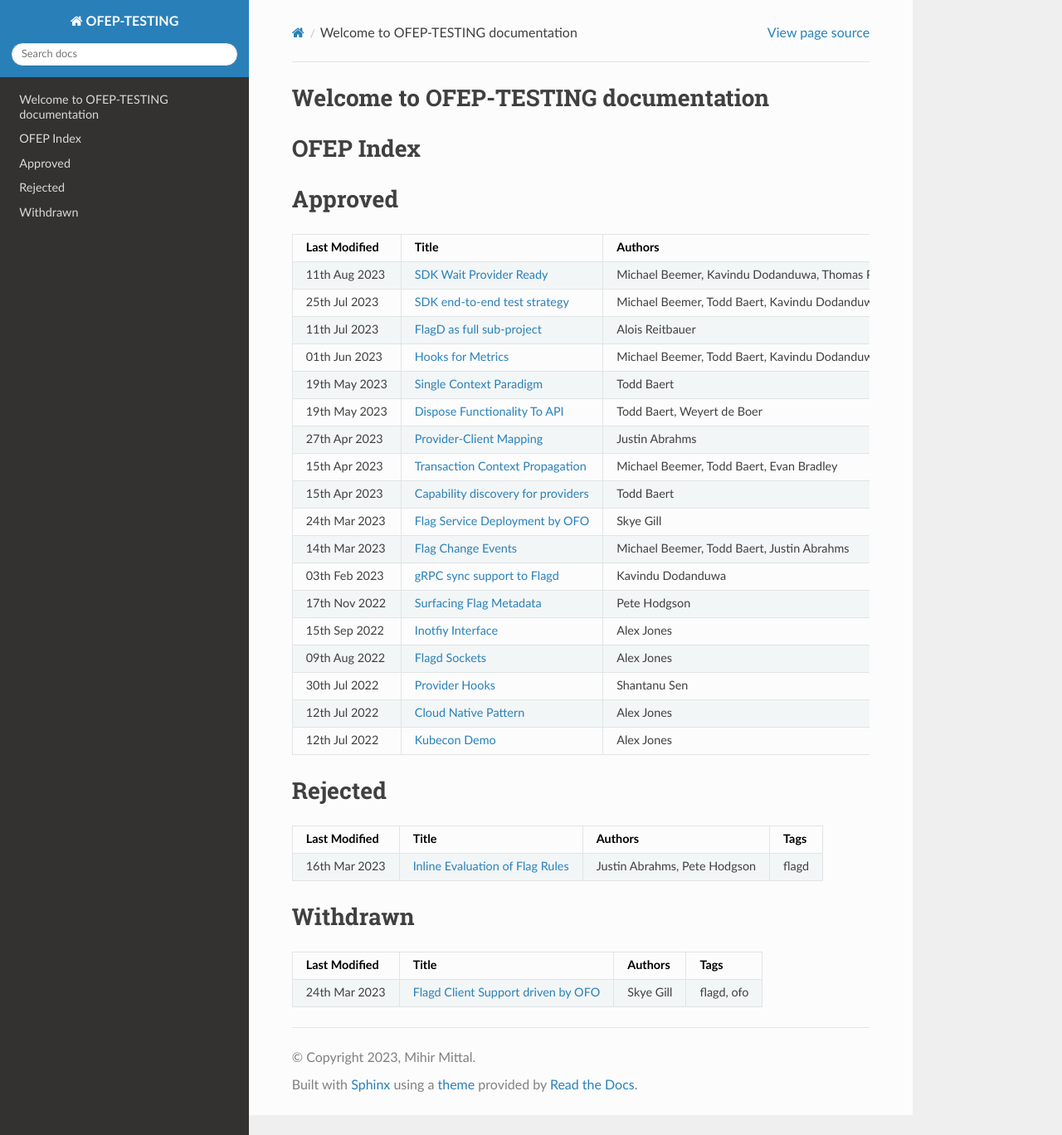
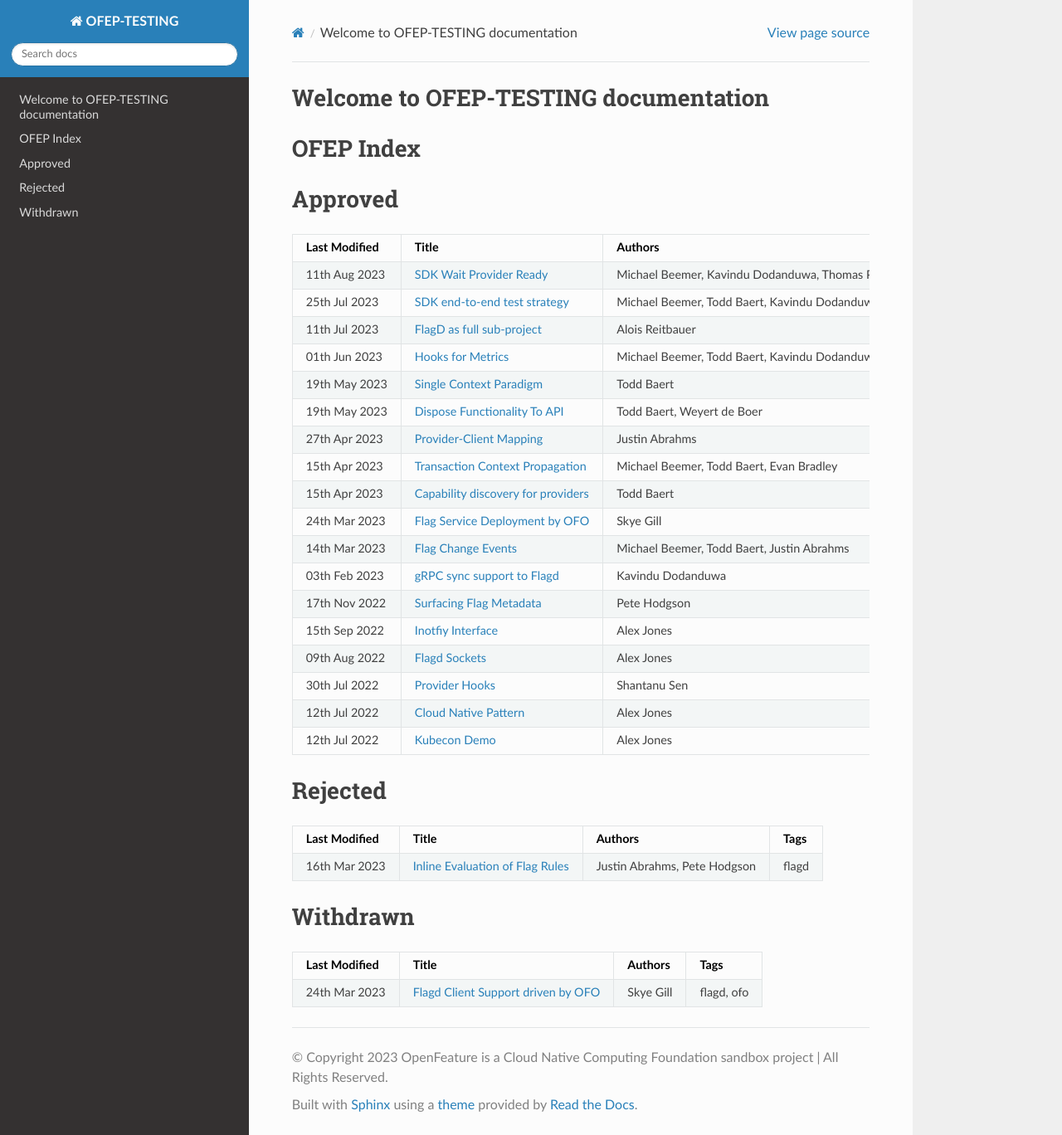
Before and after one commit to open-feature/ofep, a Sphinx documentation site: the page built from docs/source/index.rst, in a window 1280 px wide and 1368 px high. Shown: the whole window at 83% size. Built offline with Sphinx 7.4.7 and the Read the Docs theme 2.0.0, drawn with Linux system fonts in a browser that asks for light colours; pages that are not in the unit, such as notebooks, are missing from menus.

Commit message:
Update docs/source/conf.py
Co-authored-by: Michael Beemer <beeme1mr@users.noreply.github.com>
Signed-off-by: Mihir Mittal <105881639+mihirm21@users.noreply.github.com>

```diff
--- a/docs/source/conf.py
+++ b/docs/source/conf.py
@@ -10,7 +10,7 @@ parent_dir = os.path.abspath(os.path.join(os.path.dirname(__file__), '..', '..')
 
 # -- Project information -----------------------------------------------------
 project = 'OFEP-TESTING'
-copyright = '2023, Mihir Mittal'
+copyright = '2023 OpenFeature is a Cloud Native Computing Foundation sandbox project | All Rights Reserved'
 author = 'Mihir Mittal'
 release = '1'
 
```
